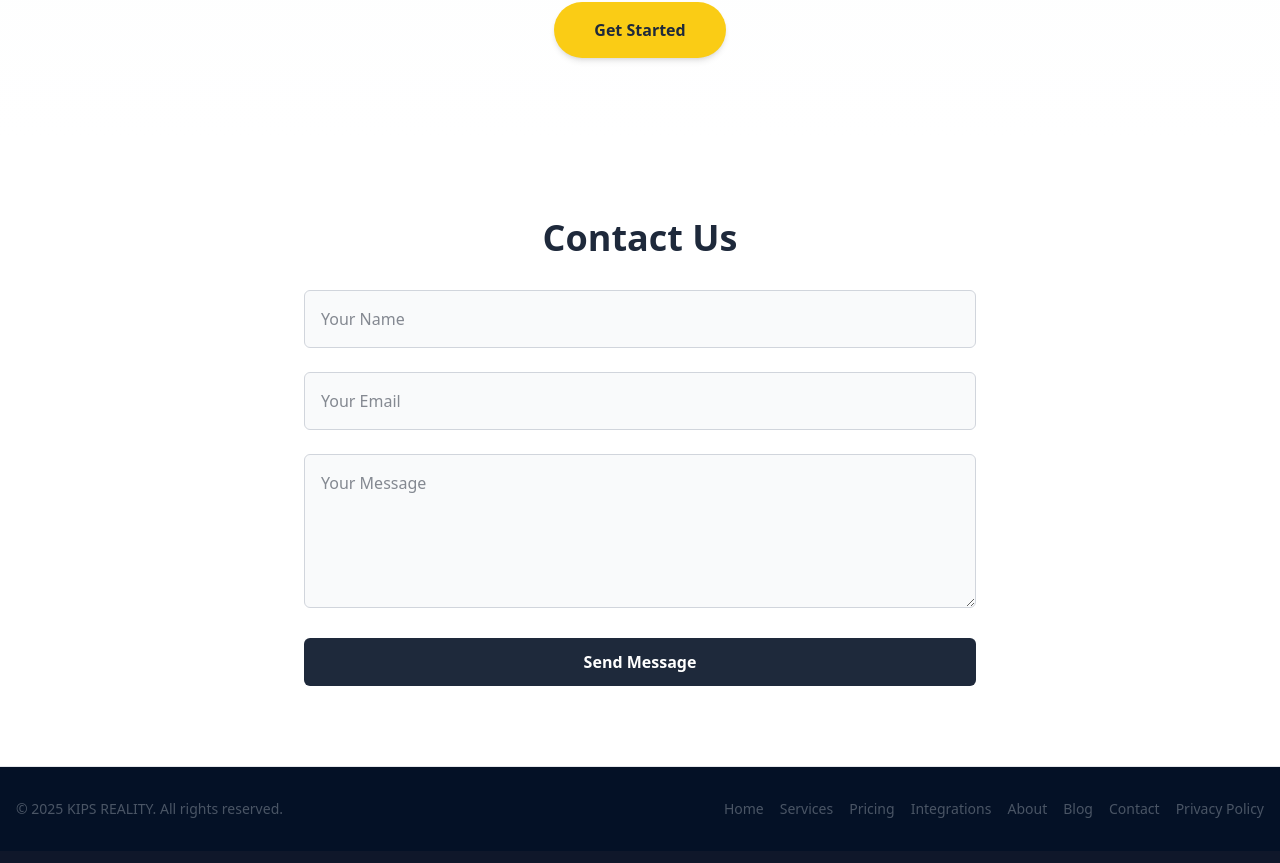
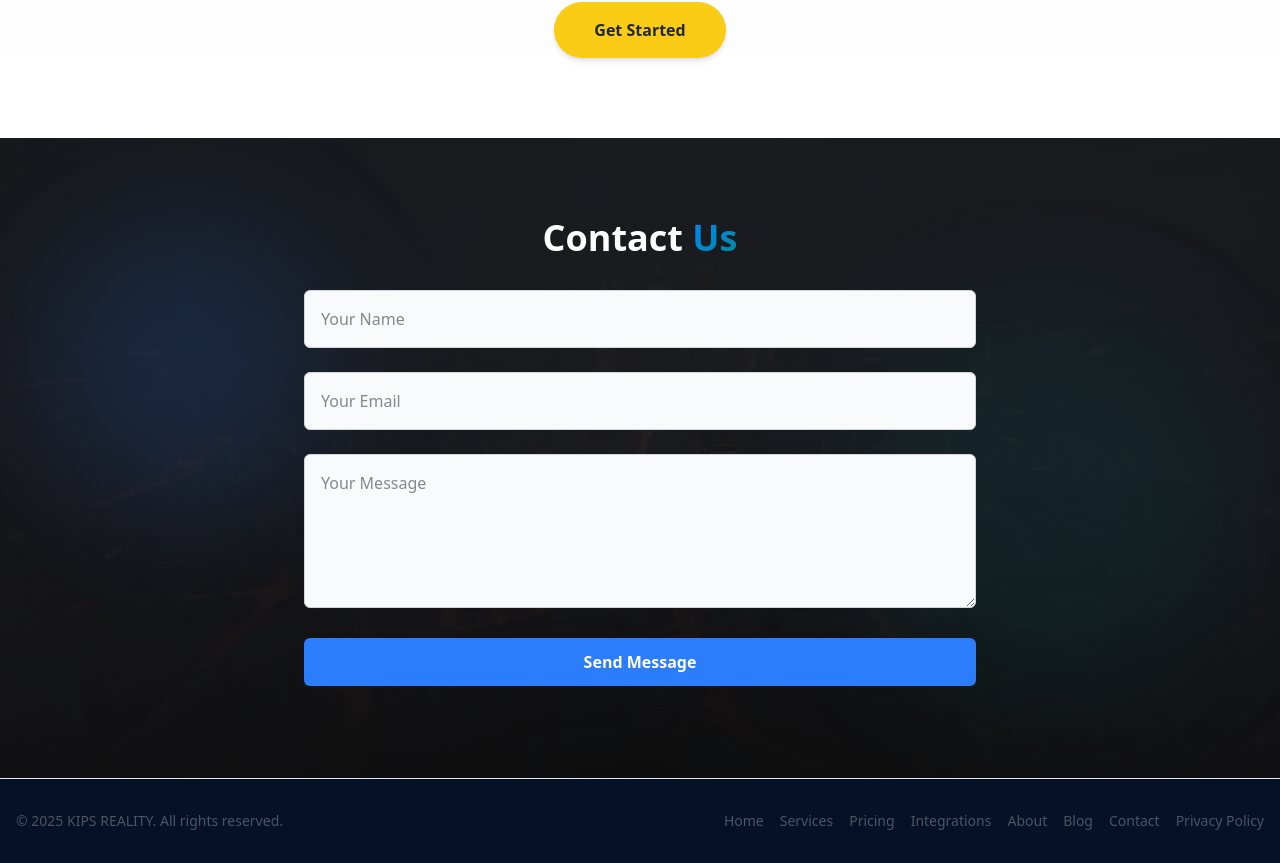
Before and after one commit to alexkemboi/kipsrealityweb, a Next.js app: page / in a window 1280 px wide. Shown: the part 5844-6707 px from the top of the page. Built offline with nearby package versions, Linux system fonts and the light colour scheme.

Commit message:
feat:added carrer section

```diff
--- /dev/null
+++ b/src/app/data/jobData.ts
@@ -0,0 +1,28 @@
+export interface Jobs {
+    id:number;
+    title:string;
+    description:string;
+    image:string
+}
+export const jobPositions:Jobs[] = [
+{
+id: 1,
+title: "Frontend Web developer",
+description: "The frontend developer will be expected to design and code web apps. Must have 1 year experience",
+image: "https://images.unsplash.com/photo-1486312338219-ce68d2c6f44d?w=800&h=500&fit=crop"
+},
+{
+id: 2,
+title: "Backend Web developer",
+description: "The frontend developer will be expected to design and code web apps. Must have 1 year experience",
+image: "https://images.unsplash.com/photo-1486312338219-ce68d2c6f44d?w=800&h=500&fit=crop"
+},
+
+{
+id: 3,
+title: "Fullstack developer",
+description: "The frontend developer will be expected to design and code web apps. Must have 1 year experience",
+image: "https://images.unsplash.com/photo-1486312338219-ce68d2c6f44d?w=800&h=500&fit=crop"
+},
+
+]
--- /dev/null
+++ b/src/app/job/page.tsx
@@ -0,0 +1,19 @@
+import type { Metadata } from 'next';
+import Navbar from '@/components/LandingPage/Navbar';
+import { JobsClientPage } from '@/components/Career/JobClient';
+import { jobPositions } from '@/app/data/jobData';
+
+export const metadata: Metadata = {
+  title: 'Job Listings - Kips Reality',
+  description: 'Explore the latest career opportunities at Kips Reality and find your next role today.',
+  keywords: 'jobs, careers, hiring, employment, Kips Reality',
+};
+
+export default function JobsPage() {
+  return (
+    <div className="min-h-screen bg-background">
+      <Navbar />
+      <JobsClientPage initialJobs={jobPositions} />
+    </div>
+  );
+}
--- /dev/null
+++ b/src/components/Career/JobCard.tsx
@@ -0,0 +1,47 @@
+import { Jobs } from "../../app/data/jobData";
+import { Clock, ArrowUpRight } from "lucide-react";
+import Image from "next/image";
+import Link from 'next/link';
+
+
+interface JobCardProps {
+  post: Jobs;
+}
+
+export const JobCard = ({ post }: JobCardProps) => {
+    return (
+        <Link href={`/blog/${post.id}`}>
+            <article className="group relative bg-white rounded-lg overflow-hidden transition-all duration-200 hover:shadow-xl border border-gray-100">
+                <div className="relative overflow-hidden aspect-[4/3]">
+                    <Image
+                        src={post.image}
+                        alt={post.title}
+                        className="w-full h-full object-cover transition-transform duration-700 group-hover:scale-105"
+                        fill={true}
+                    />
+                    <div className="absolute inset-0 bg-black/20 opacity-0 group-hover:opacity-100 transition-opacity duration-200" />
+                    <div className="absolute top-4 left-4">
+                        <span className="bg-white/95 backdrop-blur-sm text-gray-800 px-3 py-1.5 rounded-full text-xs font-semibold border border-white/20 shadow-sm">
+                            {post.title}
+                        </span>
+                    </div>
+
+                    {/* Hover Arrow */}
+                    <div className="absolute top-4 right-4 transform translate-x-2 opacity-0 group-hover:translate-x-0 group-hover:opacity-100 transition-all duration-300">
+                        <div className="bg-white rounded-full p-2 shadow-lg">
+                            <ArrowUpRight className="w-4 h-4 text-gray-700" />
+                        </div>
+                    </div>
+                </div>
+
+                <div className="p-6">
+                    <h2 className="text-lg font-bold text-gray-900 mb-3 leading-tight line-clamp-2 group-hover:text-blue-600 transition-colors duration-300">
+                        {post.description}
+                    </h2>
+
+
+                </div>
+            </article>
+        </Link>
+    );
+};
--- /dev/null
+++ b/src/components/Career/JobClient.tsx
@@ -0,0 +1,32 @@
+'use client';
+
+import { JobCard } from './JobCard';
+import { Jobs } from '@/app/data/jobData';
+
+interface JobsClientPageProps {
+  initialJobs: Jobs[];
+}
+
+export function JobsClientPage({ initialJobs }: JobsClientPageProps) {
+  return (
+    <main className="container mx-auto px-4 py-12">
+      <h1 className="text-3xl font-bold text-gray-900 mb-8 text-center">
+        Latest Job Listings
+      </h1>
+
+      {initialJobs.length > 0 ? (
+        <div className="grid grid-cols-1 sm:grid-cols-2 lg:grid-cols-3 gap-6">
+          {initialJobs.map((job) => (
+            <JobCard key={job.id} post={job} />
+          ))}
+        </div>
+      ) : (
+        <div className="text-center py-20">
+          <p className="text-xl text-muted-foreground">
+            No job listings available at the moment.
+          </p>
+        </div>
+      )}
+    </main>
+  );
+}
--- a/src/components/LandingPage/ContactUs.tsx
+++ b/src/components/LandingPage/ContactUs.tsx
@@ -1,9 +1,36 @@
+import Image from "next/image";
+import aboutBg from "@/assets/hero-cityscape.jpg";
+
 export default function Contact() {
 
     return(
-        <section id="contact" className="px-8 py-20 md:px-20 bg-white">
-        <h3 className="text-3xl md:text-4xl font-bold text-center mb-8 text-[#1E293B]">
-          Contact Us
+        <section id="contact" className="relative min-h-[80vh] flex  justify-center overflow-hidden px-8 py-20 md:px-20 ">
+           {/* Background Image & Overlays */}
+                <div className="absolute inset-0 z-0">
+                  <Image
+                    src={aboutBg}
+                    alt="City skyline background for About section"
+                    fill
+                    className="object-cover"
+                    quality={90}
+                    priority
+                  />
+                  <div className="absolute inset-0 bg-neutral-900/95" />
+                  <div className="absolute inset-0 bg-gradient-to-t from-neutral-950/80 via-transparent to-neutral-900/60" />
+                  <div className="absolute inset-0 bg-gradient-to-r from-neutral-900/40 via-transparent to-neutral-900/40" />
+                  <div className="absolute inset-0 opacity-[0.03]">
+                    <div className="absolute inset-0 bg-[linear-gradient(rgba(255,255,255,0.1)_1px,transparent_1px),linear-gradient(90deg,rgba(255,255,255,0.1)_1px,transparent_1px)] bg-[size:80px_80px] [mask-image:radial-gradient(ellipse_60%_50%_at_50%_50%,black,transparent)]" />
+                  </div>
+
+                  {/* Floating Orbs */}
+                  <div className="absolute top-20 left-10 w-72 h-72 bg-blue-500/15 rounded-full blur-3xl animate-float-slow" />
+                  <div className="absolute bottom-20 right-10 w-96 h-96 bg-cyan-500/10 rounded-full blur-3xl animate-float-medium delay-2000" />
+                </div>
+                <div className="relative z-20 container">
+
+        <h3 className="text-3xl md:text-4xl font-bold text-center mb-8 text-white">
+          Contact{""}
+          <span className="text-gradient-primary animate-gradient"> Us</span>
         </h3>
         <form className="max-w-2xl mx-auto space-y-6">
           <input
@@ -23,11 +50,12 @@ export default function Contact() {
           ></textarea>
           <button
             type="submit"
-            className="w-full bg-[#1E293B] text-white font-semibold py-3 rounded-md hover:bg-[#0f172a] transition"
+            className="w-full bg-[#2b7dfb] text-white font-semibold py-3 rounded-md hover:bg-[#0f172a] transition"
           >
             Send Message
           </button>
         </form>
+        </div>
       </section>
     )
 
```
Also changed, not shown: src/app/job/[id]/page.tsx (added).
